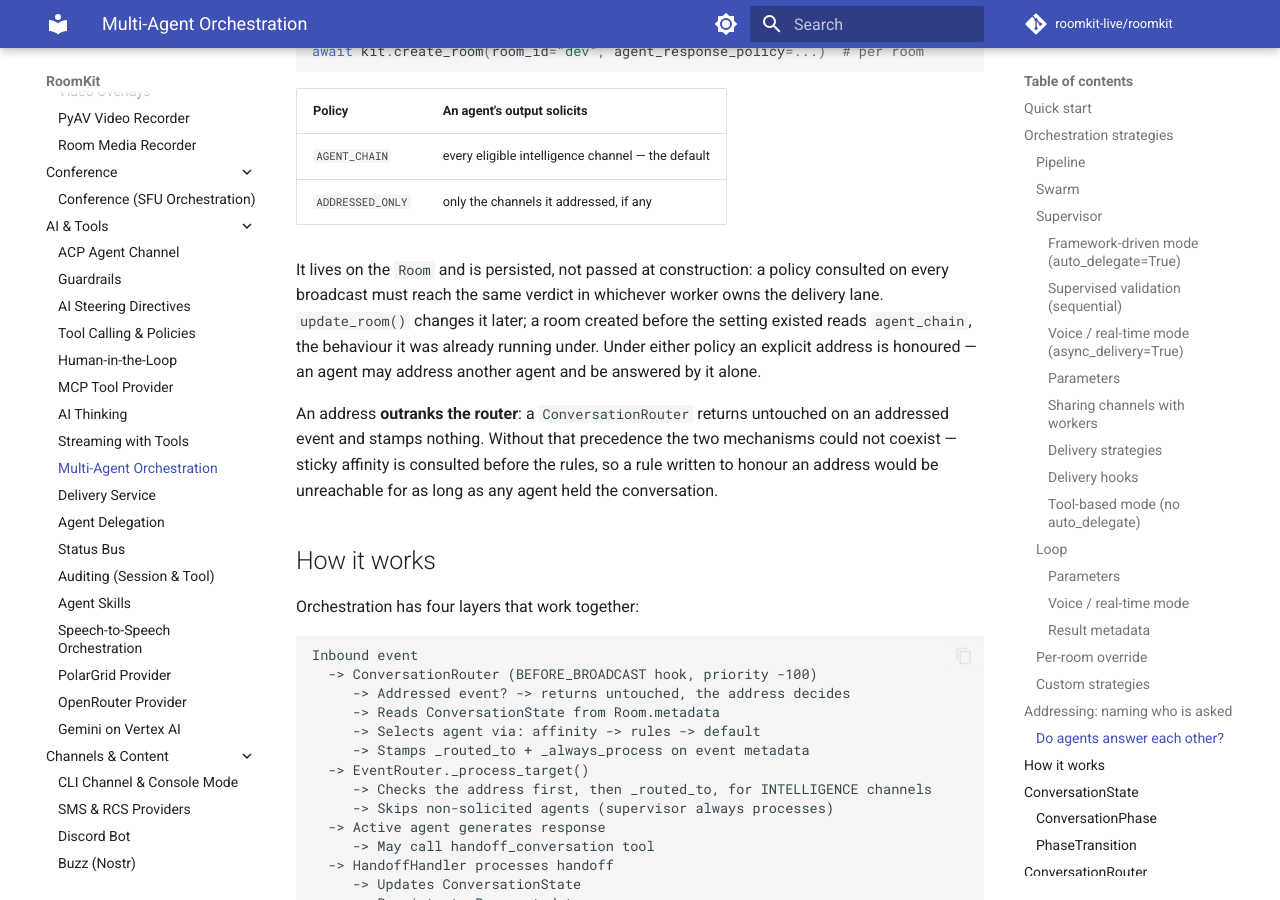
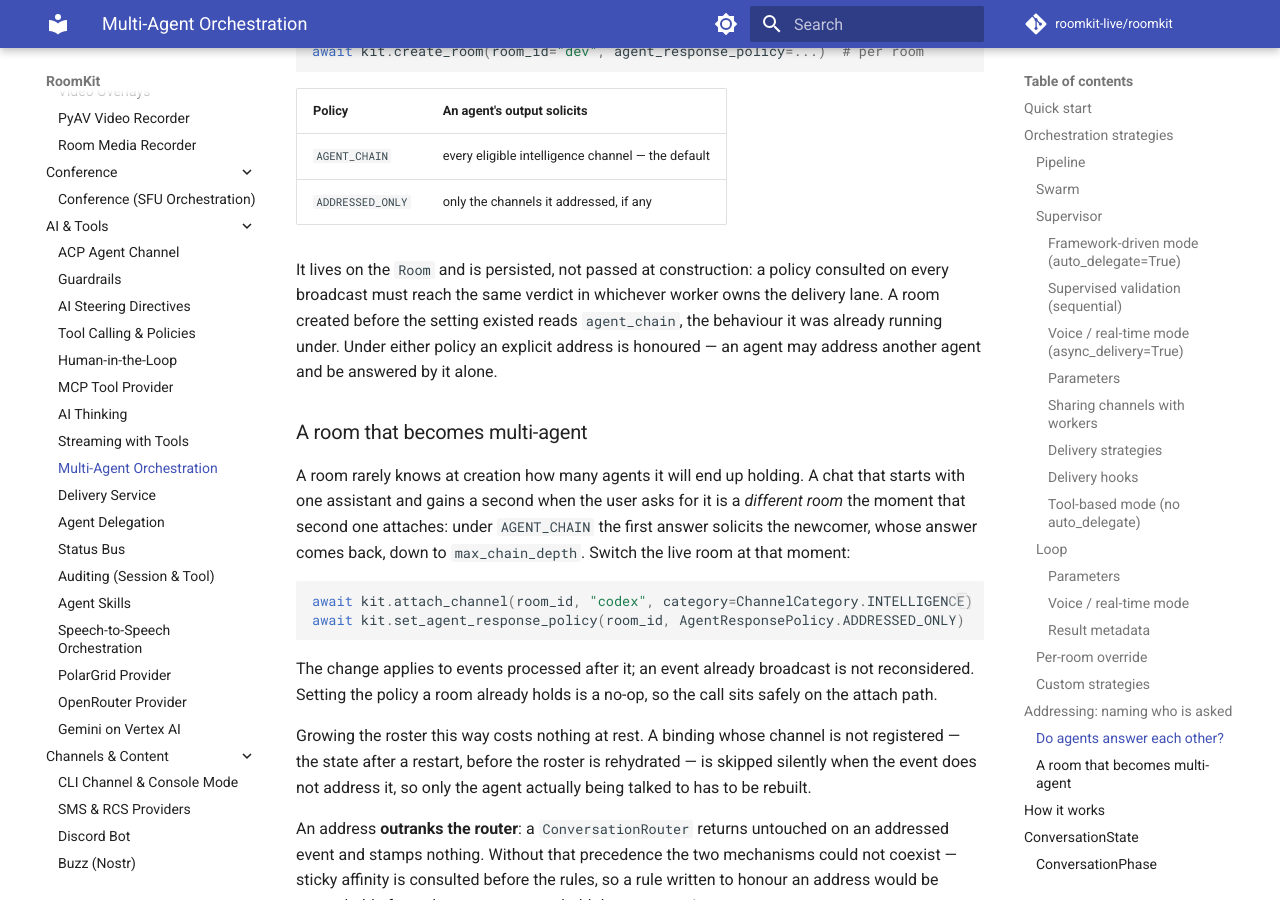
Before and after one commit to roomkit-live/roomkit-docs, an MkDocs documentation site: the page built from docs/guides/orchestration.md, in a window 1280 px wide and 900 px high, scrolled down 11013 px. Built offline with MkDocs 1.6.1 and Material for MkDocs 9.7.7, drawn with Linux system fonts in a browser that asks for light colours; comment, search, counter and statistics services are not loaded.

Commit message:
docs(orchestration): the policy of a room that turned multi-agent (roomkit 5c01513)
set_agent_response_policy() replaces the update_room() workaround the guide
documented, and the guide gains the shape that motivated it: a room that opens
with one assistant, attaches a second lazily, and switches to ADDRESSED_ONLY at
that moment. features.md had no addressing entry at all since 0.40 -- it gets
one, including the fact that an unsolicited binding is now skipped before any
work is done for it, which is what makes a lazily rehydrated roster free.

````diff
--- a/docs/api/roomkit.md
+++ b/docs/api/roomkit.md
@@ -13,6 +13,7 @@
         - check_room_timers
         - check_all_timers
         - update_room_metadata
+        - set_agent_response_policy
         - register_channel
         - attach_channel
         - detach_channel
--- a/docs/guides/orchestration.md
+++ b/docs/guides/orchestration.md
@@ -481,10 +481,32 @@ await kit.create_room(room_id="dev", agent_response_policy=...)  # per room
 
 It lives on the `Room` and is persisted, not passed at construction: a policy
 consulted on every broadcast must reach the same verdict in whichever worker
-owns the delivery lane. `update_room()` changes it later; a room created
-before the setting existed reads `agent_chain`, the behaviour it was already
-running under. Under either policy an explicit address is honoured — an agent
-may address another agent and be answered by it alone.
+owns the delivery lane. A room created before the setting existed reads
+`agent_chain`, the behaviour it was already running under. Under either policy
+an explicit address is honoured — an agent may address another agent and be
+answered by it alone.
+
+### A room that becomes multi-agent
+
+A room rarely knows at creation how many agents it will end up holding. A chat
+that starts with one assistant and gains a second when the user asks for it is
+a *different room* the moment that second one attaches: under `AGENT_CHAIN` the
+first answer solicits the newcomer, whose answer comes back, down to
+`max_chain_depth`. Switch the live room at that moment:
+
+```python
+await kit.attach_channel(room_id, "codex", category=ChannelCategory.INTELLIGENCE)
+await kit.set_agent_response_policy(room_id, AgentResponsePolicy.ADDRESSED_ONLY)
+```
+
+The change applies to events processed after it; an event already broadcast is
+not reconsidered. Setting the policy a room already holds is a no-op, so the
+call sits safely on the attach path.
+
+Growing the roster this way costs nothing at rest. A binding whose channel is
+not registered — the state after a restart, before the roster is rehydrated —
+is skipped silently when the event does not address it, so only the agent
+actually being talked to has to be rebuilt.
 
 An address **outranks the router**: a `ConversationRouter` returns untouched
 on an addressed event and stamps nothing. Without that precedence the two
````
Also changed, not shown: docs/features.md (+31 -0 lines), docs/guides/acp-channel.md (+4 -2 lines).
